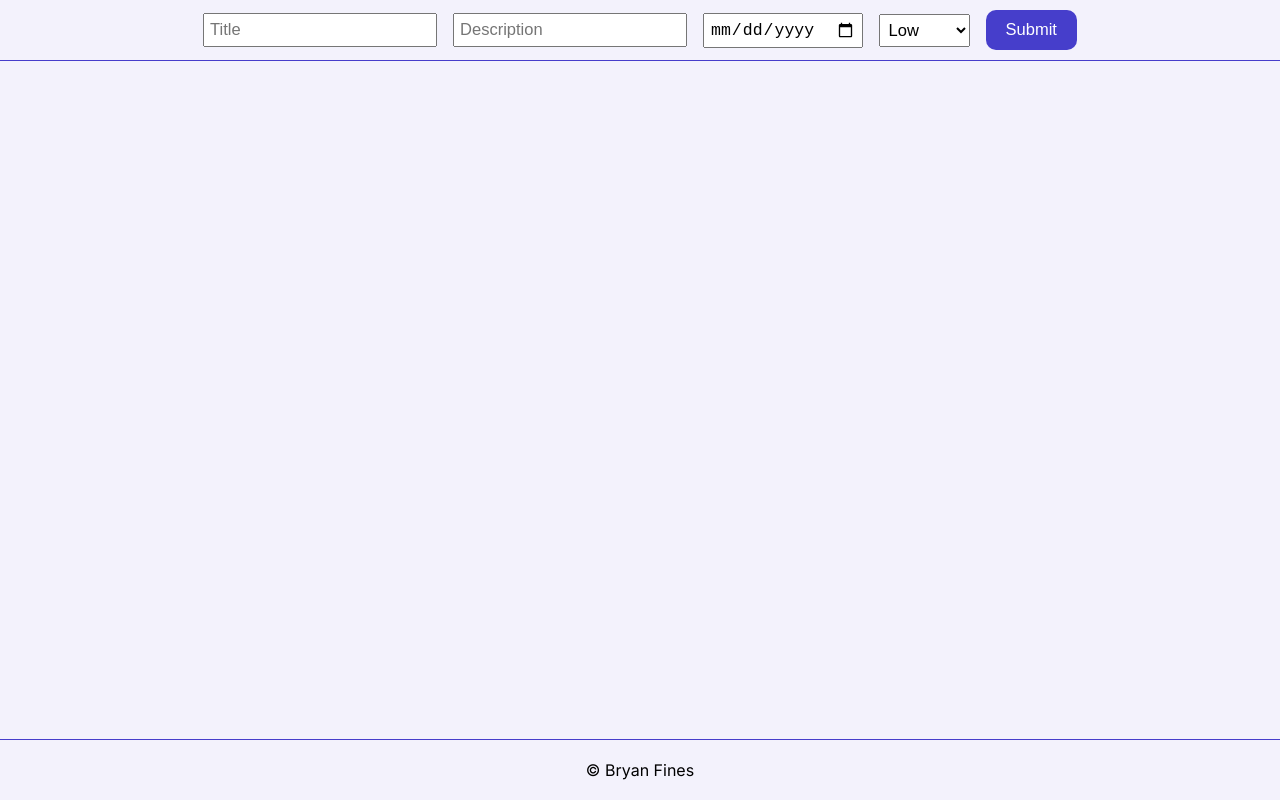
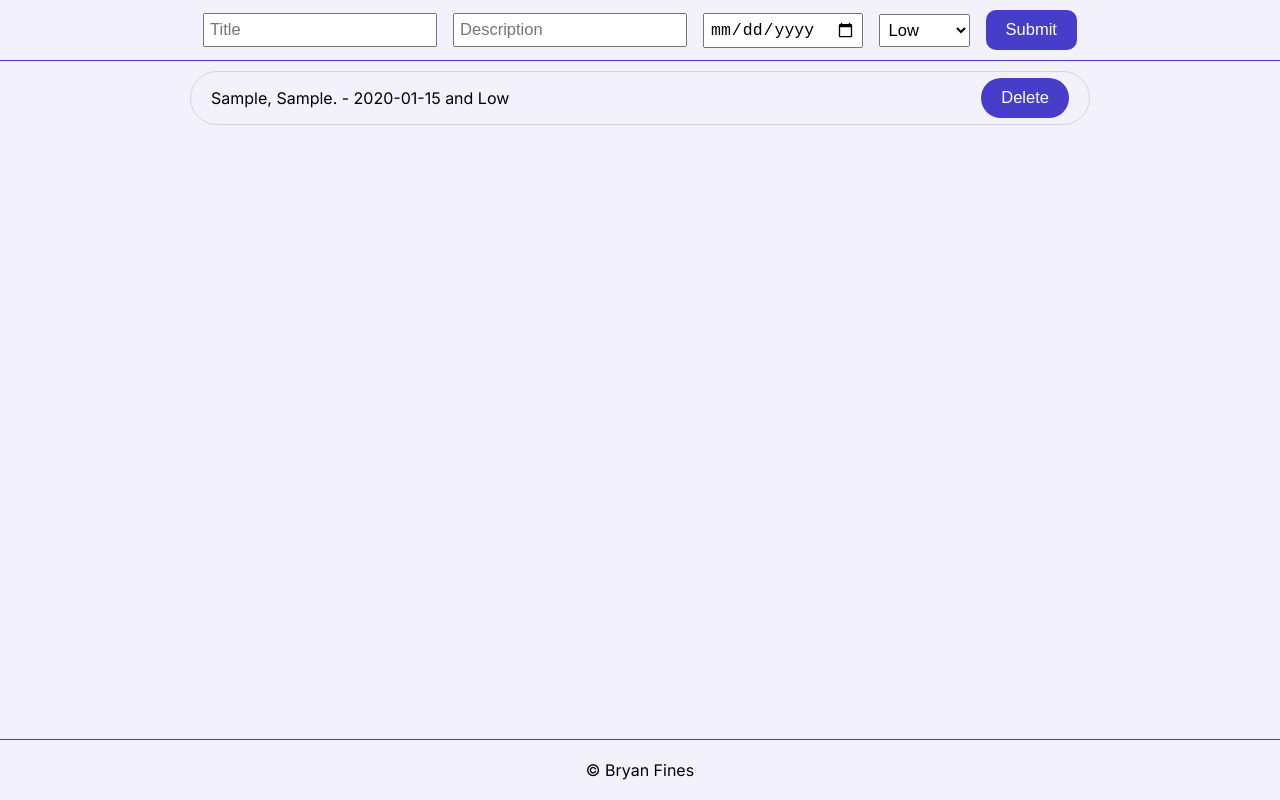
Before and after one commit to BryanF1nes/todo_app, a website built with webpack: page src/index.html in a window 1280 px wide. Both pictures are taken after typing "Sample", "Sample", "2020-01-15" into the empty fields and a click on the button "Submit". Built offline with nearby package versions, Linux system fonts and the light colour scheme.

Commit message:
feat: added styles/delete functionality

```diff
--- a/src/components/Form.js
+++ b/src/components/Form.js
@@ -2,7 +2,7 @@ import { Todo, todolist } from "../modules/Todo.js";
 import { logMessage } from "../modules/logging.js";
 import renderTodos from "./RenderTodo.js";
 
-const root = document.querySelector("#root");
+export const root = document.querySelector("#root");
 
 export const createForm = () => {
   const formInputs = ["Title", "Description", "Date"];
--- a/src/components/RenderTodo.js
+++ b/src/components/RenderTodo.js
@@ -1,4 +1,50 @@
 import { todolist } from "../modules/Todo.js";
-import clearTodos from "../modules/clearTodos.js";
+import { root } from "./Form.js";
 
-export default function renderTodos() {}
+export default function renderTodos() {
+  const todolistArray = todolist.getTodos();
+  const todoContainer = document.createElement("div");
+  todoContainer.classList.add("todo-container");
+
+  todolistArray.forEach((todo, index) => {
+    const div = document.createElement("div");
+    const p = document.createElement("p");
+    const deleteBtn = document.createElement("button");
+    div.classList.add("todo-item");
+    div.id = index;
+
+    p.textContent = `${todo.title}, ${todo.description}. - ${todo.dueDate} and ${todo.priority}`;
+    deleteBtn.textContent = "Delete";
+
+    if (todo.completed) {
+      div.style.textDecoration = "line-through";
+    }
+
+    div.addEventListener("click", () => {
+      todo.completed = !todo.completed;
+      if (todo.completed) {
+        p.style.textDecoration = "line-through";
+      } else {
+        p.style.textDecoration = "none";
+      }
+    });
+
+    deleteBtn.addEventListener("click", (e) => {
+      e.stopPropagation();
+      const parentElement = e.target.parentNode;
+      todolist.removeTodo(parentElement.id);
+      parentElement.remove();
+    });
+
+    div.appendChild(p);
+    div.appendChild(deleteBtn);
+    todoContainer.appendChild(div);
+  });
+
+  const existingTodoContainer = document.querySelector(".todo-container");
+  if (existingTodoContainer) {
+    existingTodoContainer.replaceWith(todoContainer);
+  } else {
+    root.appendChild(todoContainer);
+  }
+}
--- a/src/modules/Todo.js
+++ b/src/modules/Todo.js
@@ -14,7 +14,11 @@ const TodoList = () => {
     return todolist;
   };
 
-  return { addTodo, getTodos };
+  const removeTodo = (element) => {
+    todolist.splice(element, 1);
+  };
+
+  return { addTodo, getTodos, removeTodo };
 };
 
 export const todolist = TodoList();
--- a/src/modules/clearTodos.js
+++ /dev/null
@@ -1,3 +0,0 @@
-export default function clearTodos() {
-  console.log(`Do something.......`);
-}
--- a/src/style.css
+++ b/src/style.css
@@ -6,6 +6,7 @@
   --primary: #463ecb;
   --secondary: #df8a8d;
   --accent: #d7b56c;
+  --border: #d4d4da;
 }
 
 * {
@@ -105,3 +106,43 @@ footer {
   border-top: 1px solid var(--primary);
   padding: 20px;
 }
+
+.todo-container {
+  display: flex;
+  align-items: center;
+  justify-content: center;
+  margin: 0 auto;
+  width: 100%;
+  padding-top: 10px;
+  gap: 5px;
+  flex-direction: column;
+}
+
+.todo-item {
+  min-width: 900px;
+  display: flex;
+  align-items: center;
+  justify-content: space-between;
+  padding: 0px 20px;
+  border: 1px solid var(--border);
+  border-radius: 40px;
+}
+
+.todo-item p {
+  cursor: pointer;
+}
+
+.todo-item button {
+  padding: 10px 20px;
+  background: var(--primary);
+  color: white;
+  font-size: 1.033rem;
+  border: none;
+  border-radius: 30px;
+  cursor: pointer;
+  transition: 200ms ease-out;
+}
+
+.todo-item button:hover {
+  background-color: var(--accent);
+}
```
